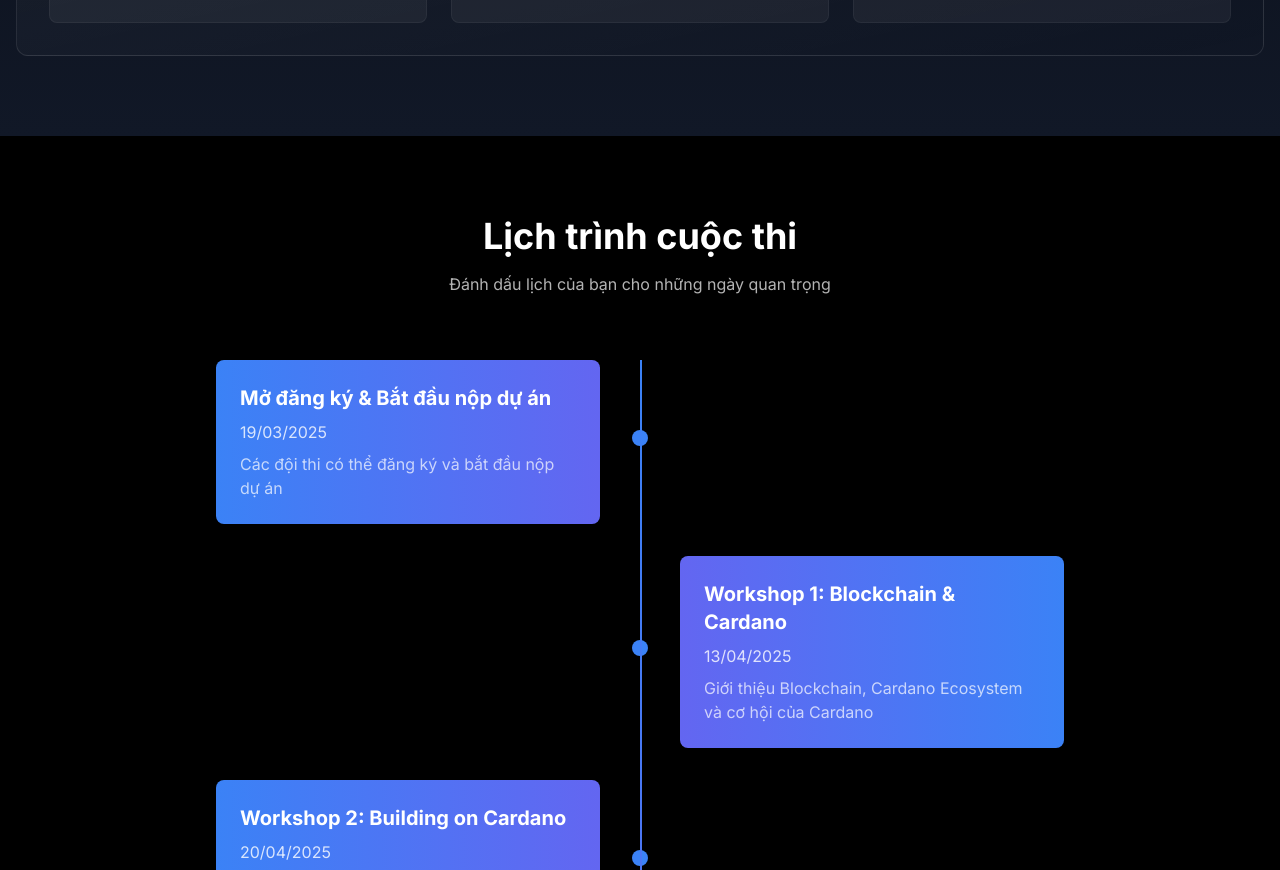
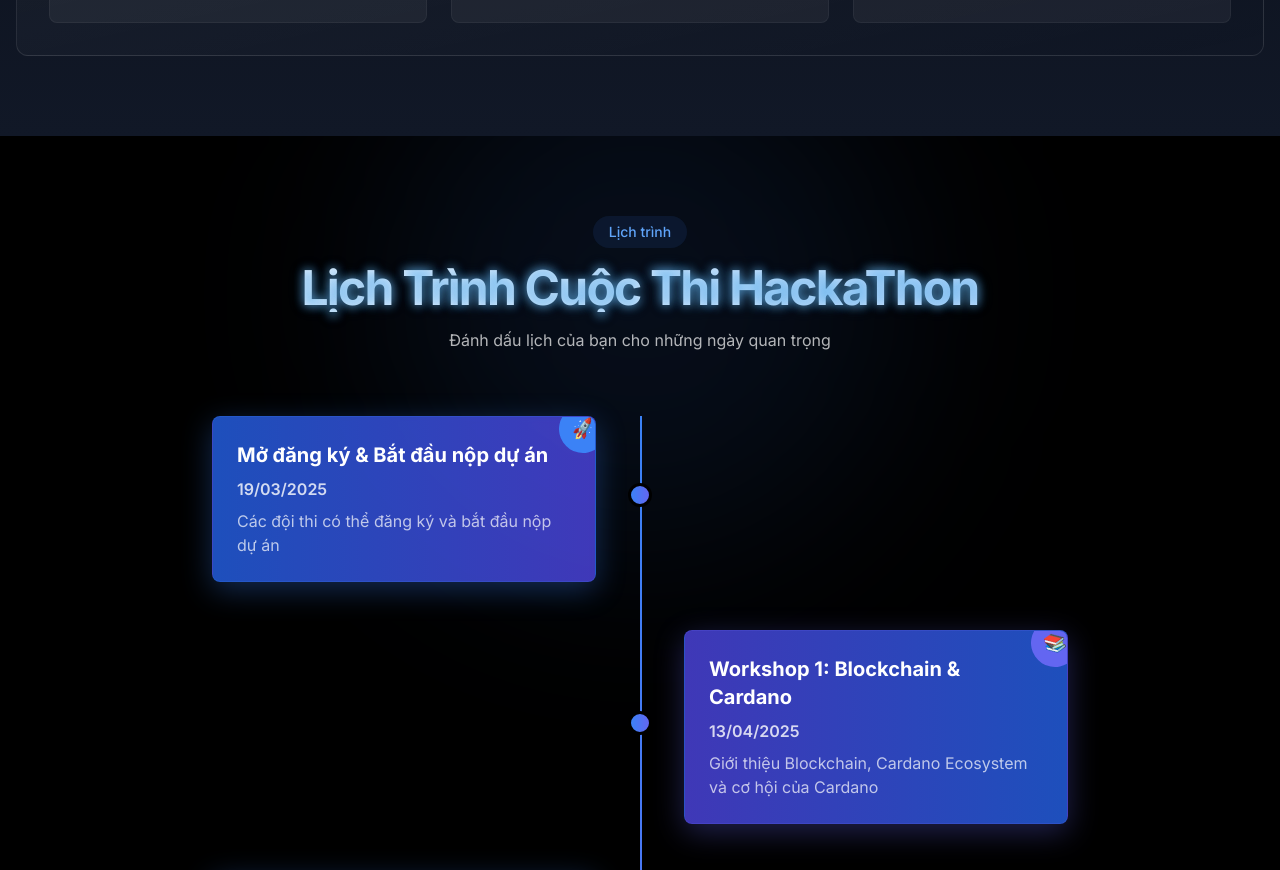
Before and after one commit to ptanh05/web_hackathon, a Next.js app: page / in a window 1280 px wide. Shown: the part 1920-2790 px from the top of the page. Built offline with nearby package versions, Linux system fonts and the light colour scheme.

Commit message:
animation event calendar

```diff
--- a/app/page.tsx
+++ b/app/page.tsx
@@ -1,7 +1,7 @@
 import Link from "next/link"
 import Image from "next/image"
 import { Button } from "@/components/ui/button"
-import { ArrowRight, Calendar, Globe, Trophy } from "lucide-react"
+import { ArrowRight, Calendar, Globe, Trophy , ClipboardList} from "lucide-react"
 import { GlowingTitle } from "@/components/ui/makeBeauty";
 import { DiagonalMeteors } from "@/components/ui/saobang";
 import { GlowingStars } from "@/components/star/glowingStarsProps";
@@ -140,7 +140,9 @@ export default function Home() {
   <div className="container mx-auto px-4 relative z-10">
     <div className="text-center mb-16">
       <span className="inline-block px-4 py-1.5 rounded-full bg-blue-500/10 text-blue-400 text-sm font-medium mb-4">Cuộc Thi</span>
+      <GlowingTitle className="text-5xl md:text-7xl font-extrabold mb-4 tracking-tighter">
       <h2 className="text-3xl md:text-5xl font-bold mb-4 bg-clip-text text-transparent bg-gradient-to-r from-white to-blue-200">Các Track Thi Đấu</h2>
+      </GlowingTitle>
       <p className="text-white/70 max-w-2xl mx-auto">
         Chọn một trong hai track để thể hiện kỹ năng và sáng tạo của bạn
       </p>
@@ -271,76 +273,138 @@ export default function Home() {
 </section>
 
   {/* Timeline Section */}
-      <section id="schedule" className="py-20 bg-black relative">
-        <div className="container mx-auto px-4">
+<section id="schedule" className="py-20 bg-black relative overflow-hidden">
+  {/* Background grid and glow */}
+  <div className="absolute inset-0 bg-grid-white/[0.03] bg-[length:32px_32px] pointer-events-none" />
+  <div className="absolute -top-24 left-1/2 transform -translate-x-1/2 w-[510px] h-[510px] rounded-full bg-blue-500/10 blur-[100px] pointer-events-none" />
+
+  <div className="container mx-auto px-4 relative z-10">
     <div className="text-center mb-16">
-            <h2 className="text-3xl md:text-4xl font-bold mb-4">Lịch trình cuộc thi</h2>
-            <p className="text-white/70 max-w-2xl mx-auto">Đánh dấu lịch của bạn cho những ngày quan trọng</p>
+      <span className="inline-block px-4 py-1.5 rounded-full bg-blue-500/10 text-blue-400 text-sm font-medium mb-4">Lịch trình</span>
+      <GlowingTitle className="text-4xl md:text-10xl font-extrabold mb-4 tracking-tighter">
+      <h2 className="text-4xl md:text-5xl font-bold mb-4 bg-clip-text text-transparent bg-gradient-to-r from-white to-blue-200">
+        Lịch Trình Cuộc Thi HackaThon
+          </h2>
+
+      </GlowingTitle>
+      <p className="text-white/70 max-w-2xl mx-auto">
+        Đánh dấu lịch của bạn cho những ngày quan trọng
+      </p>
     </div>
 
     <div className="relative max-w-4xl mx-auto">
-            {/* Timeline line */}
-            <div className="absolute left-4 md:left-1/2 top-0 bottom-0 w-0.5 bg-gradient-to-b from-blue-500 to-indigo-500"></div>
+      {/* Timeline line with animation */}
+      <div className="absolute left-4 md:left-1/2 top-0 bottom-0 w-0.5 bg-gradient-to-b from-blue-500 to-indigo-500">
+        <div className="absolute top-0 left-1/2 transform -translate-x-1/2 w-3 h-3 rounded-full bg-blue-500 animate-ping opacity-75"></div>
+      </div>
 
       {[
         {
           date: "19/03/2025",
           title: "Mở đăng ký & Bắt đầu nộp dự án",
           description: "Các đội thi có thể đăng ký và bắt đầu nộp dự án",
+          icon: "🚀"
         },
         {
           date: "13/04/2025",
           title: "Workshop 1: Blockchain & Cardano",
           description: "Giới thiệu Blockchain, Cardano Ecosystem và cơ hội của Cardano",
+          icon: "📚"
         },
         {
           date: "20/04/2025",
           title: "Workshop 2: Building on Cardano",
           description: "Giới thiệu về các công nghệ nổi bật và công cụ phát triển trên Cardano",
+          icon: "💻"
         },
         {
           date: "04/05/2025",
           title: "Workshop 3: Hackathon Winning Strategies",
           description: "Chia sẻ cách thắng cuộc thi hack và kinh nghiệm xây dựng Pitchdex",
+          icon: "🏆"
         },
         {
           date: "06/05/2025",
           title: "Deadline đăng ký & nộp dự án",
           description: "Hạn chót để đăng ký và nộp dự án",
+          icon: "⏰"
         },
         {
           date: "24-25/05/2025",
           title: "Hackday & Vòng chung kết",
           description: "Các đội vào vòng chung kết thuyết trình và công bố kết quả",
+          icon: "🎯"
         },
       ].map((event, index) => (
-              <div key={index} className="flex flex-col md:flex-row items-center mb-8">
-                <div className="flex items-center md:w-1/2 md:justify-end md:pr-8">
+        <div
+          key={index}
+          className="flex flex-col md:flex-row items-center mb-12 group"
+          data-aos={index % 2 === 0 ? "fade-right" : "fade-left"}
+          data-aos-delay={index * 100}
+          data-aos-duration="800"
+        >
+          <div className="flex items-center md:w-1/2 md:justify-end md:pr-8 relative">
             {index % 2 === 0 && (
-                    <div className="bg-gradient-to-r from-blue-500 to-indigo-500 p-6 rounded-lg shadow-lg md:max-w-sm w-full">
-                      <h3 className="text-xl font-bold text-white mb-2">{event.title}</h3>
-                      <p className="text-white/80 mb-2">{event.date}</p>
-                      <p className="text-white/70">{event.description}</p>
+              <div className="bg-gradient-to-r from-blue-600/80 to-indigo-600/80 backdrop-blur-sm p-6 rounded-lg shadow-[0_8px_30px_rgb(59,130,246,0.33)]
+                  md:max-w-sm w-full border border-blue-500/20 transition-all duration-500 ease-in-out
+                  hover:shadow-[0_10px_40px_rgb(59,130,246,0.5)] hover:translate-y-[-5px] hover:border-blue-400/40
+                  relative group overflow-hidden">
+                <div className="absolute inset-0 bg-gradient-to-r from-blue-600/10 to-indigo-600/10 opacity-0 group-hover:opacity-100 transition-opacity duration-500"></div>
+
+                {/* Icon */}
+                <div className="absolute -right-3 -top-3 w-12 h-12 bg-blue-500 rounded-full flex items-center justify-center transform -rotate-12 group-hover:rotate-0 transition-transform duration-500">
+                  <span className="text-lg">{event.icon}</span>
+                </div>
+
+                <h3 className="text-xl font-bold text-white mb-2 group-hover:translate-x-1 transition-all duration-300">{event.title}</h3>
+                <p className="text-white/80 mb-2 font-semibold">{event.date}</p>
+                <p className="text-white/70 group-hover:text-white/90 transition-colors duration-300">{event.description}</p>
               </div>
             )}
           </div>
-                <div className="mx-4 md:mx-0 flex flex-col items-center">
-                  <div className="w-4 h-4 bg-blue-500 rounded-full mb-2"></div>
-                  <div className="h-full w-0.5 bg-blue-500"></div>
+
+          {/* Timeline dot with pulse effect */}
+          <div className="mx-4 md:mx-0 flex flex-col items-center z-10">
+            <div className="w-6 h-6 bg-gradient-to-r from-blue-500 to-indigo-500 rounded-full flex items-center justify-center
+                border-[3px] border-black relative group-hover:scale-125 transition-transform duration-300">
+              <div className="absolute w-full h-full rounded-full bg-blue-400 animate-ping opacity-30"></div>
             </div>
-                <div className="md:w-1/2 md:pl-8">
+            <div className="h-full w-0.5 bg-gradient-to-b from-blue-500 to-indigo-500 mt-2"></div>
+          </div>
+
+          <div className="md:w-1/2 md:pl-8 relative">
             {index % 2 !== 0 && (
-                    <div className="bg-gradient-to-r from-indigo-500 to-blue-500 p-6 rounded-lg shadow-lg md:max-w-sm w-full">
-                      <h3 className="text-xl font-bold text-white mb-2">{event.title}</h3>
-                      <p className="text-white/80 mb-2">{event.date}</p>
-                      <p className="text-white/70">{event.description}</p>
+              <div className="bg-gradient-to-r from-indigo-600/80 to-blue-600/80 backdrop-blur-sm p-6 rounded-lg shadow-[0_8px_30px_rgb(99,102,241,0.33)]
+                  md:max-w-sm w-full border border-indigo-500/20 transition-all duration-500 ease-in-out
+                  hover:shadow-[0_10px_40px_rgb(99,102,241,0.5)] hover:translate-y-[-5px] hover:border-indigo-400/40
+                  relative group overflow-hidden">
+                <div className="absolute inset-0 bg-gradient-to-r from-indigo-600/10 to-blue-600/10 opacity-0 group-hover:opacity-100 transition-opacity duration-500"></div>
+
+                {/* Icon */}
+                <div className="absolute -right-3 -top-3 w-12 h-12 bg-indigo-500 rounded-full flex items-center justify-center transform -rotate-12 group-hover:rotate-0 transition-transform duration-500">
+                  <span className="text-lg">{event.icon}</span>
+                </div>
+
+                <h3 className="text-xl font-bold text-white mb-2 group-hover:translate-x-1 transition-all duration-300">{event.title}</h3>
+                <p className="text-white/80 mb-2 font-semibold">{event.date}</p>
+                <p className="text-white/70 group-hover:text-white/90 transition-colors duration-300">{event.description}</p>
               </div>
             )}
           </div>
         </div>
       ))}
+
+      {/* Final point of timeline */}
+      <div className="absolute left-4 md:left-1/2 bottom-0 transform md:-translate-x-1/2 w-6 h-6 bg-gradient-to-r from-indigo-500 to-blue-500 rounded-full flex items-center justify-center border-4 border-black z-10">
+        <div className="absolute w-full h-full rounded-full bg-indigo-400 animate-ping opacity-30"></div>
       </div>
     </div>
+  </div>
+
+  {/* Curved line decoration */}
+  <svg className="absolute bottom-0 left-0 w-full text-gray-900/20" viewBox="0 0 1440 116" fill="none" xmlns="http://www.w3.org/2000/svg">
+    <path d="M0 51.76C240 116.279 480 116.279 720 51.76C960 -12.759 1200 -12.759 1440 51.76V115.5H0V51.76Z" fill="currentColor"/>
+  </svg>
 </section>
 
       {/* Evaluation Criteria */}
```
Lines whose indentation alone changed are shown as unchanged.
